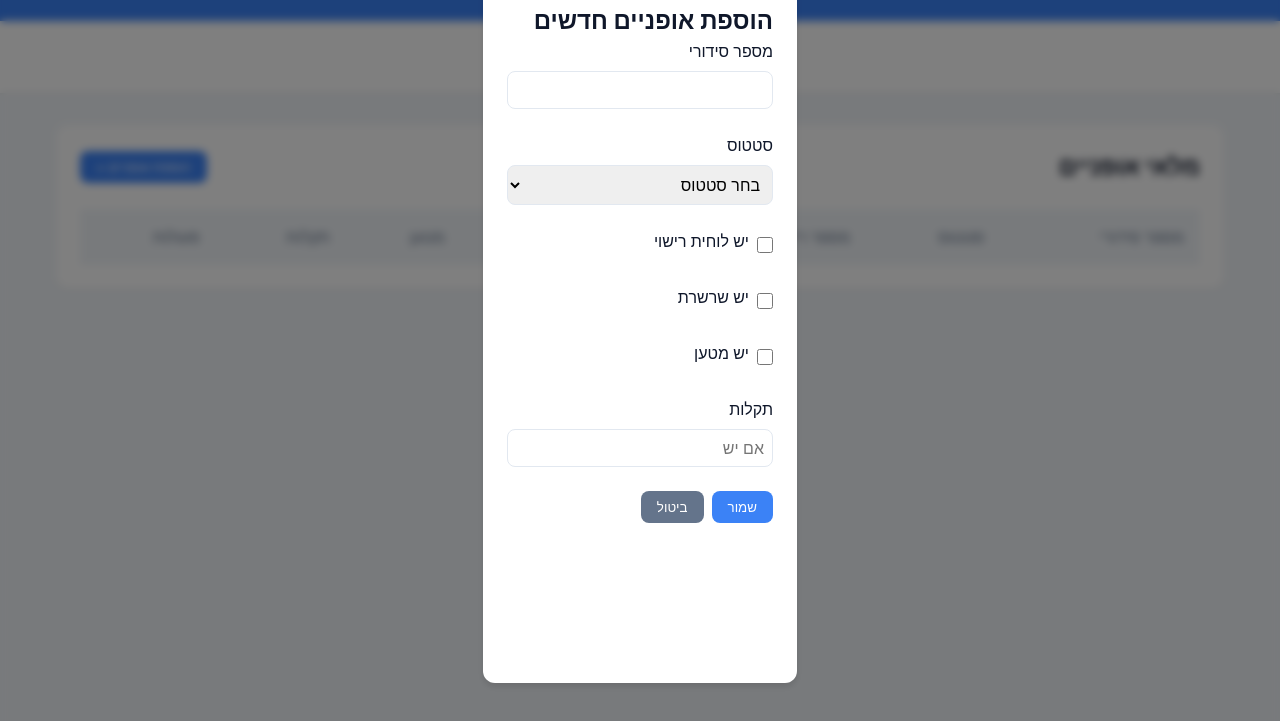
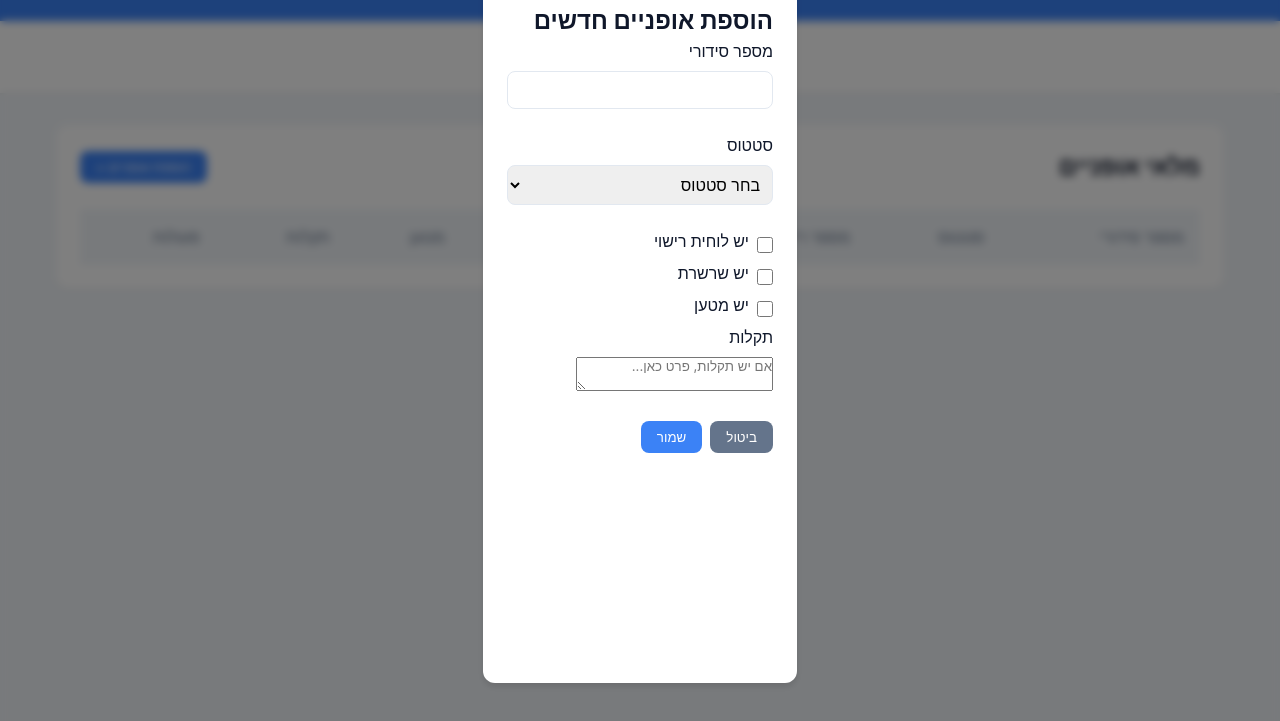
Before and after one commit to Yairkad/yairkad.github.io, a plain HTML site: page index.html in a window 1280 px wide. Both pictures are taken after a click on the button "הוספת אופניים +". Shown: the part 69-790 px from the top of the page. Drawn offline with Linux system fonts and the light colour scheme.

Commit message:
Update index.html

```diff
--- a/index.html
+++ b/index.html
@@ -293,10 +293,12 @@
         </div>
     </section>
 
-    <div id="addBikeModal" class="modal">
-        <div class="modal-content">
-            <h2>הוספת אופניים חדשים</h2>
-            <form id="bikeForm" onsubmit="saveBike(event)">
+   <div id="addBikeModal" class="modal">
+    <div class="modal-content">
+        <h2 class="form-full">הוספת אופניים חדשים</h2>
+        <form id="bikeForm" onsubmit="saveBike(event)">
+            <div class="form-grid">
+                <!-- פרטים בסיסיים -->
                 <div class="form-group">
                     <label>מספר סידורי</label>
                     <input type="text" name="serialNumber" required>
@@ -312,40 +314,43 @@
                     </select>
                 </div>
 
-                <div class="form-group">
+                <!-- אביזרים נלווים -->
+                <div class="checkbox-wrapper">
                     <div class="checkbox-group">
                         <input type="checkbox" name="hasLicense" id="hasLicense" onchange="toggleLicenseInput()">
                         <label for="hasLicense">יש לוחית רישוי</label>
                     </div>
-                    <input type="text" name="licenseNumber" id="licenseInput" class="hidden" placeholder="הכנס מספר לוחית">
-                </div>
-
-                <div class="form-group">
                     <div class="checkbox-group">
                         <input type="checkbox" name="hasChain" id="hasChain">
                         <label for="hasChain">יש שרשרת</label>
                     </div>
-                </div>
-
-                <div class="form-group">
                     <div class="checkbox-group">
                         <input type="checkbox" name="hasCharger" id="hasCharger">
                         <label for="hasCharger">יש מטען</label>
                     </div>
                 </div>
 
-                <div class="form-group">
-                    <label>תקלות</label>
-                    <input type="text" name="issues" placeholder="אם יש">
+                <!-- מספר לוחית -->
+                <div class="form-group form-full hidden" id="licenseInputGroup">
+                    <label>מספר לוחית רישוי</label>
+                    <input type="text" name="licenseNumber" id="licenseInput">
                 </div>
 
+                <!-- תקלות -->
+                <div class="form-group form-full">
+                    <label>תקלות</label>
+                    <textarea name="issues" placeholder="אם יש תקלות, פרט כאן..."></textarea>
+                </div>
+
+                <!-- כפתורים -->
                 <div class="actions-group">
-                    <button type="submit" class="btn-primary">שמור</button>
-                    <button type="button" class="btn-secondary" onclick="closeModal()">ביטול</button>
+                    <button type="button" class="btn btn-secondary" onclick="closeModal()">ביטול</button>
+                    <button type="submit" class="btn btn-primary">שמור</button>
                 </div>
-            </form>
-        </div>
+            </div>
+        </form>
     </div>
+</div>
 
     <script>
         let bikes = JSON.parse(localStorage.getItem('bikes') || '[]');
```
